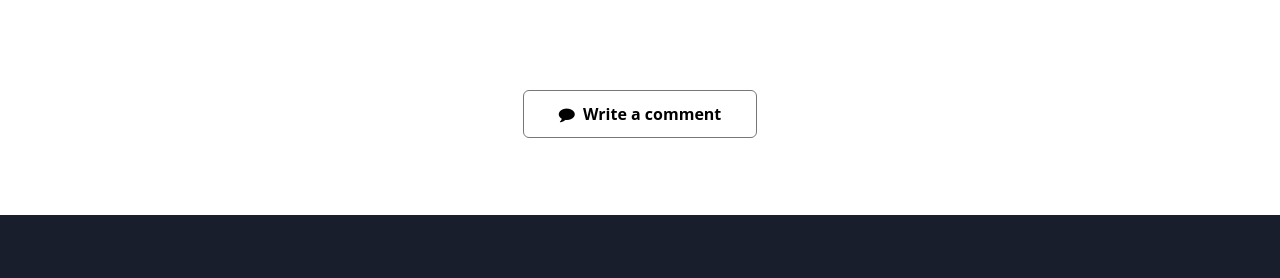
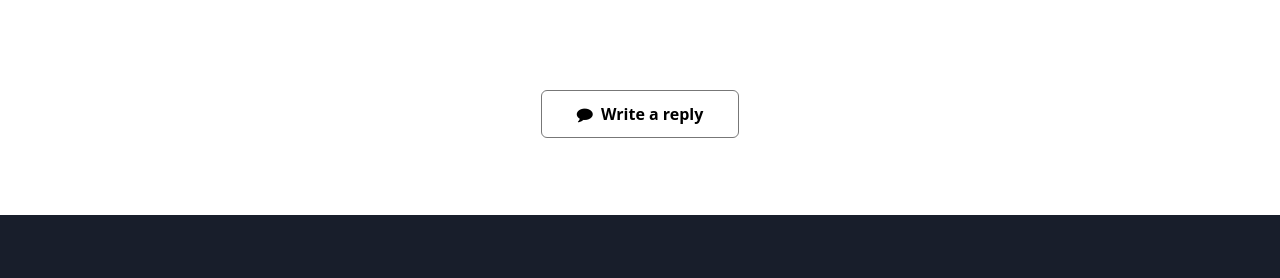
Before and after one commit to voteliquid/blog, a Jekyll site: the page built from _posts/2017-04-24-the-power-of-networks.md, in a window 1280 px wide. Shown: the part 980-1258 px from the top of the page. Built offline with Jekyll 4.4.1, drawn with Linux system fonts in a browser that asks for light colours; nearby versions of some CDN libraries; some web fonts are replaced.

Commit message:
Comment button -> 'Write a reply'

```diff
--- a/_includes/comments.html
+++ b/_includes/comments.html
@@ -1,6 +1,6 @@
 <section class="comments">
   <p>
-    <a href="#" id="comment-link"><i class="fa fa-comment"></i>&nbsp; Write a comment</a>
+    <a href="#" id="comment-link"><i class="fa fa-comment"></i>&nbsp; Write a reply</a>
   </p>
   <div id="comment-box" style="display:none">
     <p>
```
